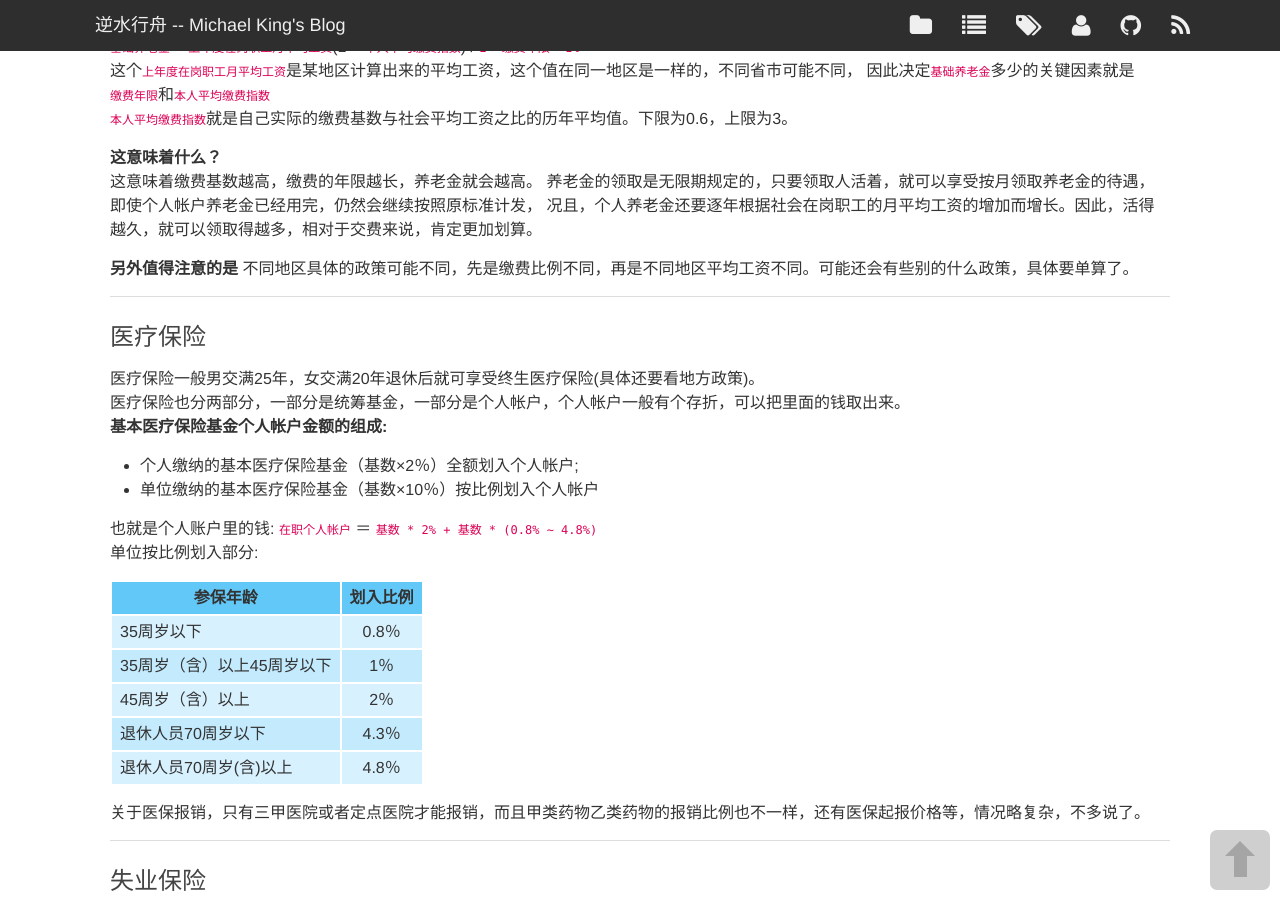
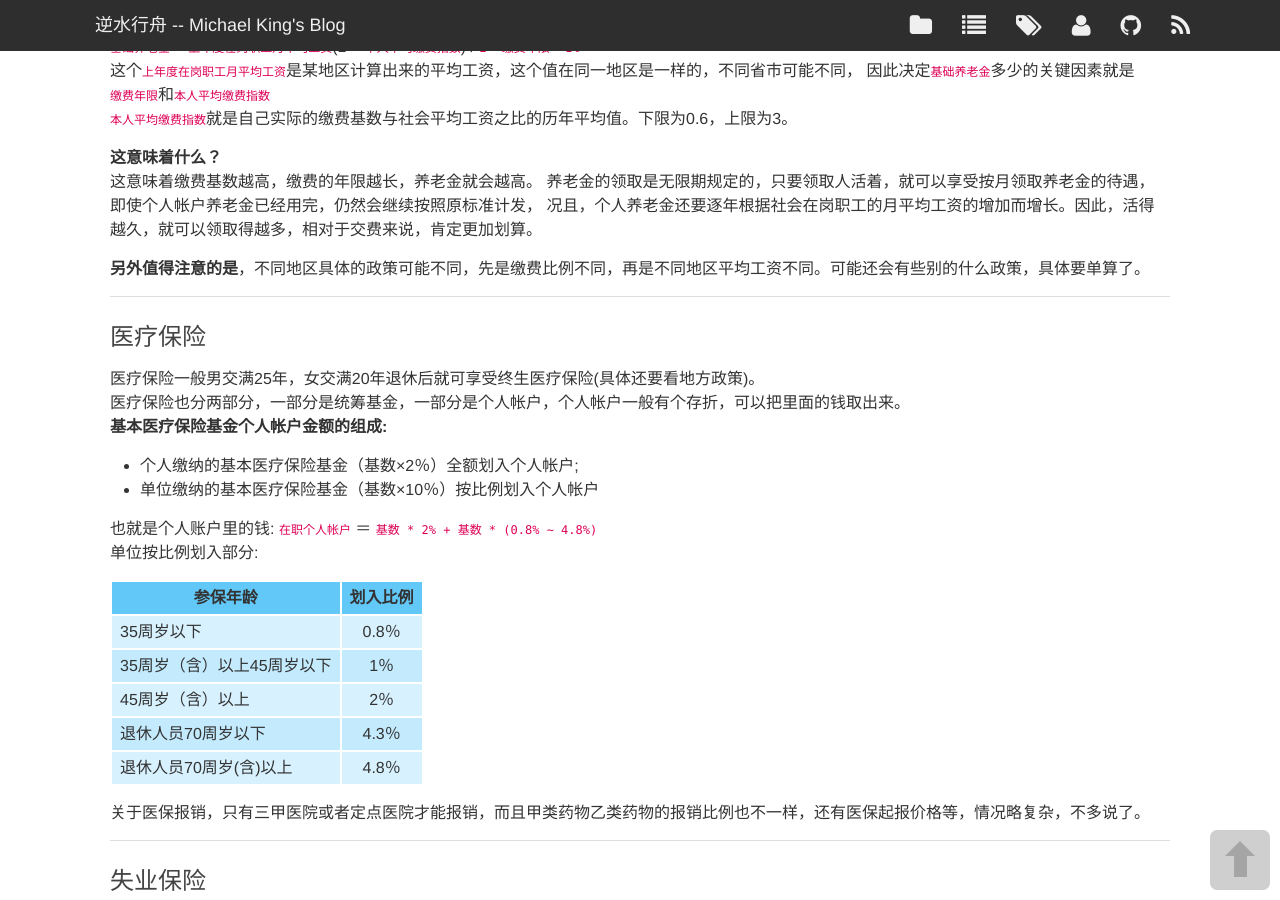
Before and after one commit to rgkjhshi/rgkjhshi.github.io, a Jekyll site: the page built from _posts/2015-10-16-五险一金.md, in a window 1280 px wide and 900 px high, scrolled down 1302 px. Built offline with Jekyll 4.4.1, drawn with Linux system fonts in a browser that asks for light colours; nearby versions of some CDN libraries; Markdown is read by kramdown in place of the engine named in the settings; comment, search, counter and statistics services are not loaded.

Commit message:
update source

```diff
--- a/_posts/2015-10-16-五险一金.md
+++ b/_posts/2015-10-16-五险一金.md
@@ -66,7 +66,7 @@ tag: 五险一金
 养老金的领取是无限期规定的，只要领取人活着，就可以享受按月领取养老金的待遇，即使个人帐户养老金已经用完，仍然会继续按照原标准计发，
 况且，个人养老金还要逐年根据社会在岗职工的月平均工资的增加而增长。因此，活得越久，就可以领取得越多，相对于交费来说，肯定更加划算。
 
-**另外值得注意的是** 不同地区具体的政策可能不同，先是缴费比例不同，再是不同地区平均工资不同。可能还会有些别的什么政策，具体要单算了。
+**另外值得注意的是**，不同地区具体的政策可能不同，先是缴费比例不同，再是不同地区平均工资不同。可能还会有些别的什么政策，具体要单算了。
 
 ******
 ## 医疗保险
```
